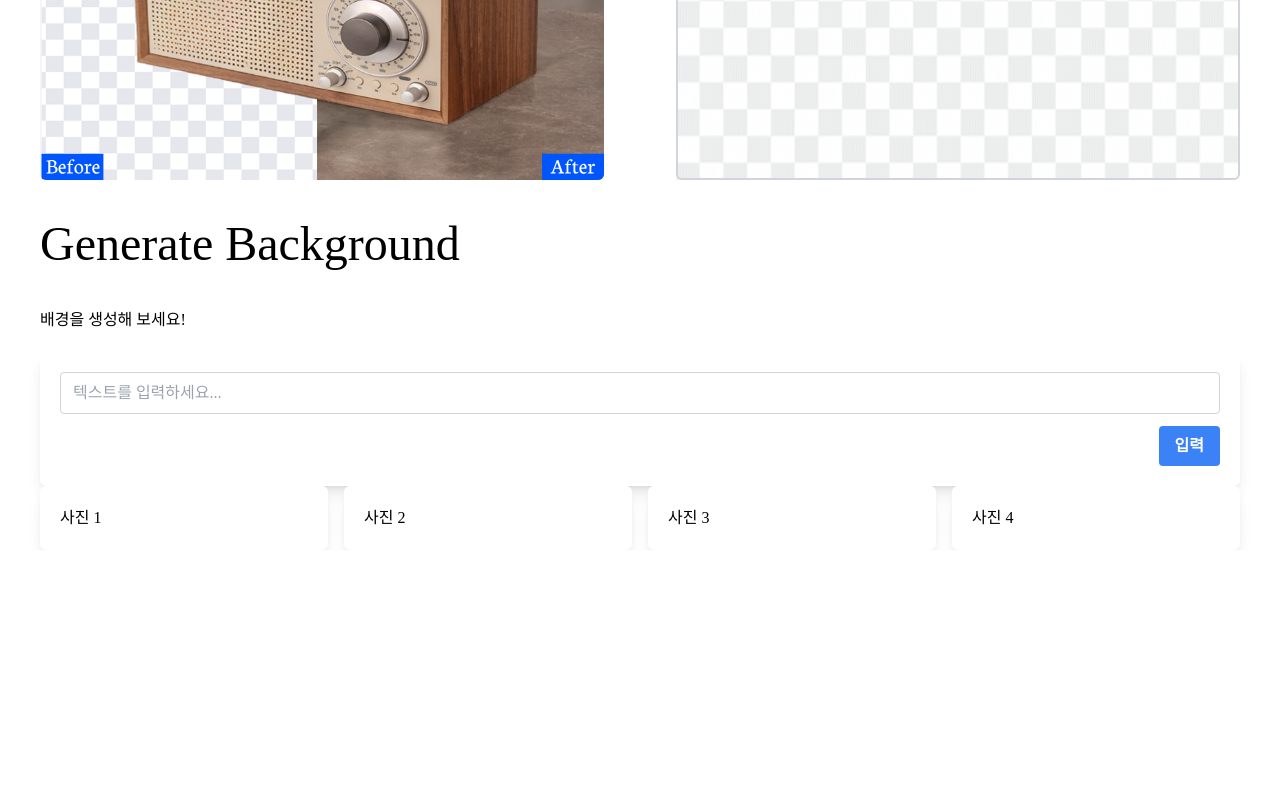
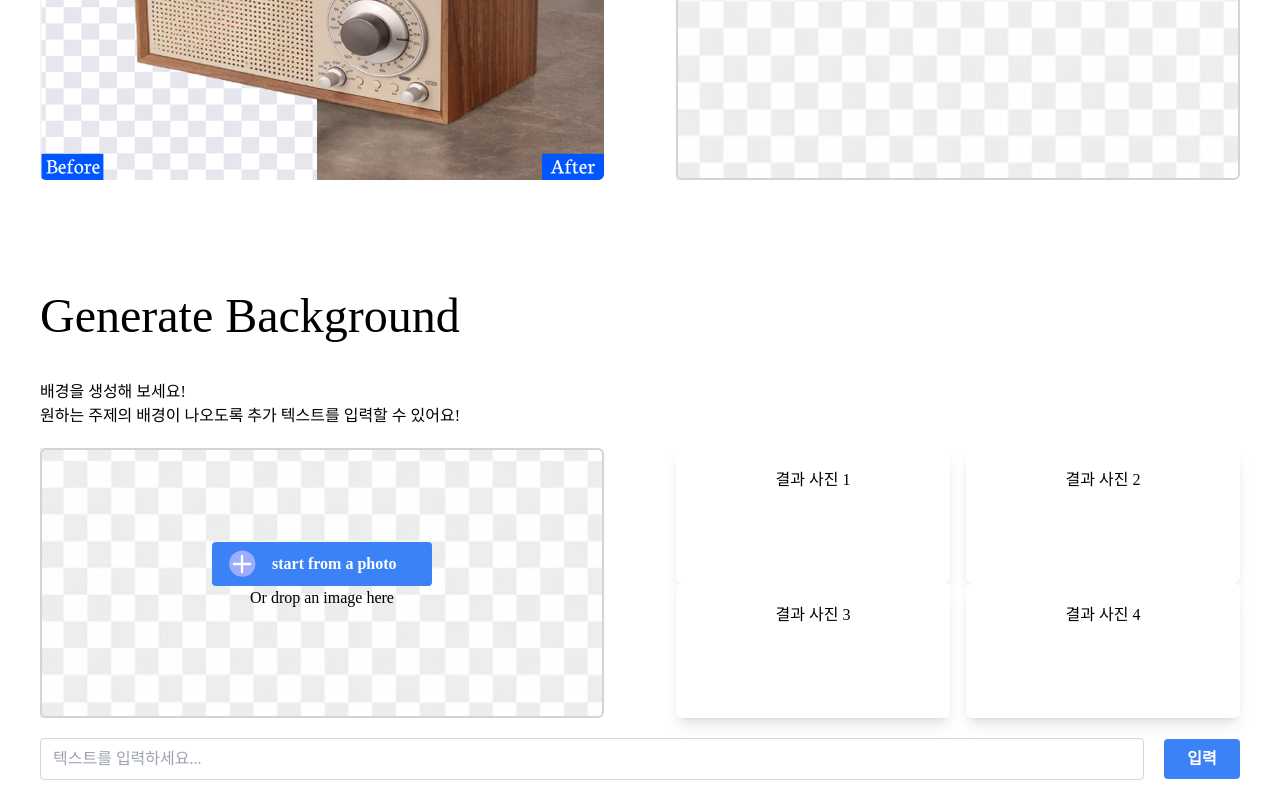
Before and after one commit to OneClick-LnS/oneclick-front, a React (Vite) app: page /home in a window 1280 px wide. Shown: the part 465-1265 px from the top of the page. Before the commit the page ends 1015 px from the top, so only its background shows below. Built offline with nearby package versions, Linux system fonts and the light colour scheme; a web font is replaced by a local one.

Commit message:
Generate Back UI

```diff
--- a/src/Home/GenerateBackground.tsx
+++ b/src/Home/GenerateBackground.tsx
@@ -1,5 +1,32 @@
 import { useState } from 'react';
 import TextInputBox from './textInputBox';
+import removeImg from '@core/assets/removeBackground/remove-background-example.svg';
+import uploadImg from '@core/assets/removeBackground/background-upload.svg';
+import plusBtn from '@core/assets/removeBackground/plus-btn.svg';
+import DragDrop from '@core/components/DragDrop';
+
+function ResultImages() {
+  return (
+    <>
+      <div className="flex justify-between gap-4 h-1/2 text-center">
+        <div className="w-1/2 bg-white p-5 rounded-md shadow-lg">
+          결과 사진 1
+        </div>
+        <div className="w-1/2 bg-white p-5 rounded-md shadow-lg">
+          결과 사진 2
+        </div>
+      </div>
+      <div className="flex justify-between gap-4 h-1/2  text-center">
+        <div className="w-1/2 bg-white p-5 rounded-md shadow-lg">
+          결과 사진 3
+        </div>
+        <div className="w-1/2 bg-white p-5 rounded-md shadow-lg">
+          결과 사진 4
+        </div>
+      </div>
+    </>
+  );
+}
 
 function GenerateBackground() {
   //DragDrop or 직접 버튼 눌러서 업로드 한 파일 상태 저장
@@ -20,26 +47,69 @@ function GenerateBackground() {
   return (
     <>
       <h1 className="text-5xl my-10">Generate Background</h1>
-      <p className="my-5">배경을 생성해 보세요!</p>
-      <TextInputBox></TextInputBox>
-      {
-        <div>
-          <div className="flex justify-between gap-4">
-            <div className="w-1/2 bg-white p-5 rounded-md shadow-lg">
-              <p>사진 1</p>
+      <p className="my-5">
+        배경을 생성해 보세요!
+        <br></br> 원하는 주제의 배경이 나오도록 추가 텍스트를 입력할 수 있어요!
+      </p>
+      {file ? (
+        <>
+          <div className="flex items-stretch justify-between">
+            <div
+              style={{
+                width: '47%',
+                position: 'relative',
+                backgroundImage: `url(${URL.createObjectURL(file)})`,
+                backgroundSize: 'contain',
+                backgroundRepeat: 'no-repeat',
+                backgroundPosition: 'center',
+              }}
+            >
+              <DragDrop onChangeFile={handleFileSelect} />
             </div>
-            <div className="w-1/2 bg-white p-5 rounded-md shadow-lg">
-              <p>사진 2</p>
+            <img width={'47%'} src={removeImg} className="rounded-md" />
+          </div>
+
+          <div className="mt-3 flex justify-end items-stretch gap-4">
+            <div className="flex items-center gap-4 bg-blue-500 text-white font-bold py-2 px-4 rounded">
+              <span>file name : {file.name}</span>
             </div>
-            <div className="w-1/2 bg-white p-5 rounded-md shadow-lg">
-              <p>사진 3</p>
+            <button
+              onClick={handleUpload}
+              className="bg-blue-500 hover:bg-blue-700 text-white font-bold py-2 px-4 rounded cursor-pointer"
+            >
+              Submit
+            </button>
+          </div>
+        </>
+      ) : (
+        <>
+          <div className="flex items-stretch justify-between">
+            <div
+              style={{
+                width: '47%',
+                position: 'relative',
+                backgroundImage: `url(${uploadImg})`,
+              }}
+            >
+              <DragDrop onChangeFile={handleFileSelect} />
+              <div
+                className={`container flex flex-col items-center`}
+                style={{ position: 'absolute', top: '35%' }}
+              >
+                <div className="flex items-center gap-4 bg-blue-500 hover:bg-blue-700 text-white font-bold py-2 px-4 rounded cursor-pointer">
+                  <img width={'15%'} src={plusBtn} />
+                  <span>start from a photo</span>
+                </div>
+                <span>Or drop an image here</span>
+              </div>
             </div>
-            <div className="w-1/2 bg-white p-5 rounded-md shadow-lg">
-              <p>사진 4</p>
+            <div style={{ width: '47%', height: '270px' }}>
+              <ResultImages></ResultImages>
             </div>
           </div>
-        </div>
-      }
+        </>
+      )}
+      <TextInputBox></TextInputBox>
     </>
   );
 }
--- a/src/Home/index.tsx
+++ b/src/Home/index.tsx
@@ -1,7 +1,7 @@
+import { useEffect, useState } from 'react';
 import removeImg from '@core/assets/removeBackground/remove-background-example.svg';
 import uploadImg from '@core/assets/removeBackground/background-upload.svg';
 import plusBtn from '@core/assets/removeBackground/plus-btn.svg';
-import { useEffect, useState } from 'react';
 import DragDrop from '@core/components/DragDrop';
 import GenerateBackground from './GenerateBackground';
 
@@ -13,7 +13,6 @@ function RemoveBackground() {
   const handleFileSelect = (file: File | null) => {
     setFile(file);
     // console.log(file);
-    setIsSubmitted(false); // 파일이 변경되면 다시 false로 설정
   };
 
   const [imageUrl, setImageUrl] = useState('');
@@ -119,6 +118,7 @@ export default function Home() {
   return (
     <>
       <RemoveBackground />
+      <div className="my-28"></div>
       <GenerateBackground />
     </>
   );
--- a/src/Home/textInputBox.tsx
+++ b/src/Home/textInputBox.tsx
@@ -13,7 +13,7 @@ function TextInputBox() {
   };
 
   return (
-    <div className="bg-white p-5 rounded-md shadow-lg">
+    <div className="flex gap-5 items-center py-5">
       {/* 텍스트 입력 박스 */}
       <input
         type="text"
@@ -23,14 +23,12 @@ function TextInputBox() {
         placeholder="텍스트를 입력하세요..."
       />
       {/* 입력 버튼 */}
-      <div className="flex justify-end">
-        <button
-          onClick={handleSendClick} // 입력 버튼 클릭 이벤트
-          className="bg-blue-500 hover:bg-blue-700 text-white font-bold py-2 px-4 rounded mt-3"
-        >
-          입력
-        </button>
-      </div>
+      <button
+        onClick={handleSendClick} // 입력 버튼 클릭 이벤트
+        className="bg-blue-500 hover:bg-blue-700 text-white font-bold py-2 px-4 rounded w-20"
+      >
+        입력
+      </button>
     </div>
   );
 }
```
